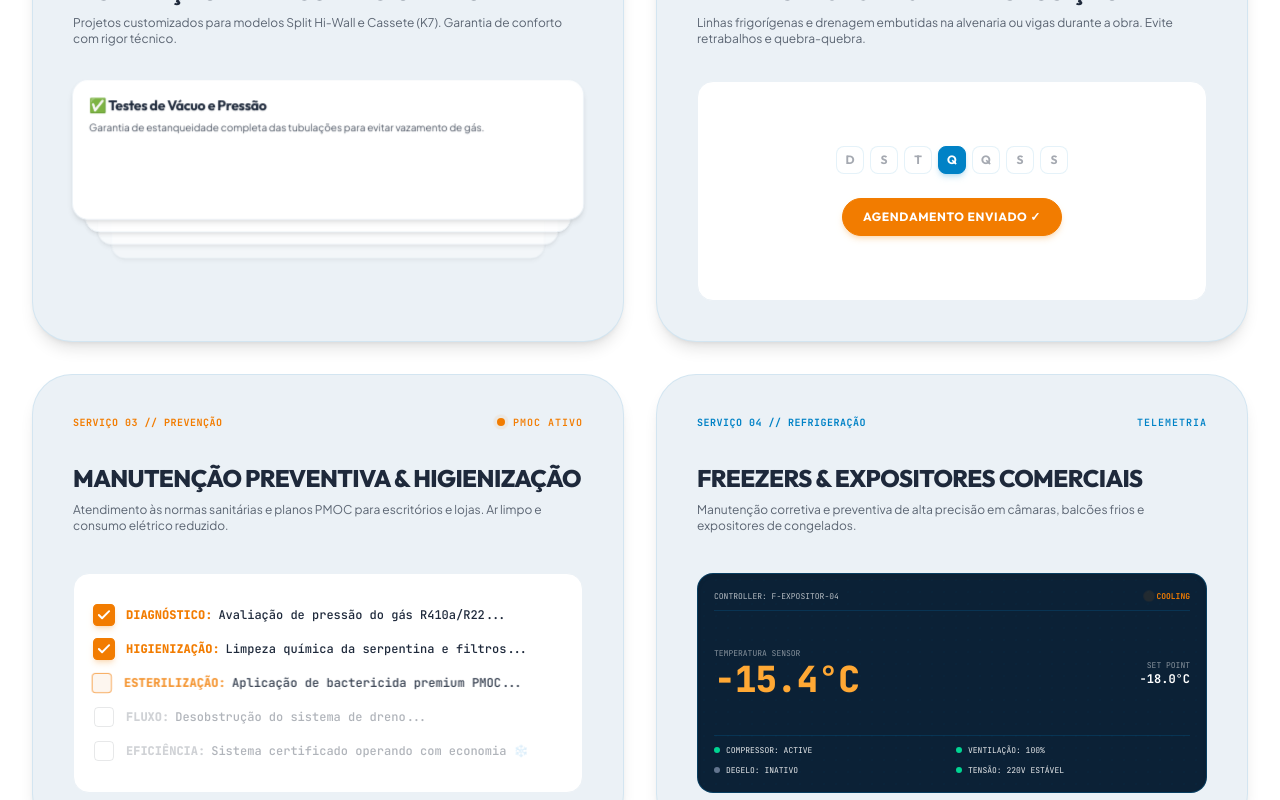
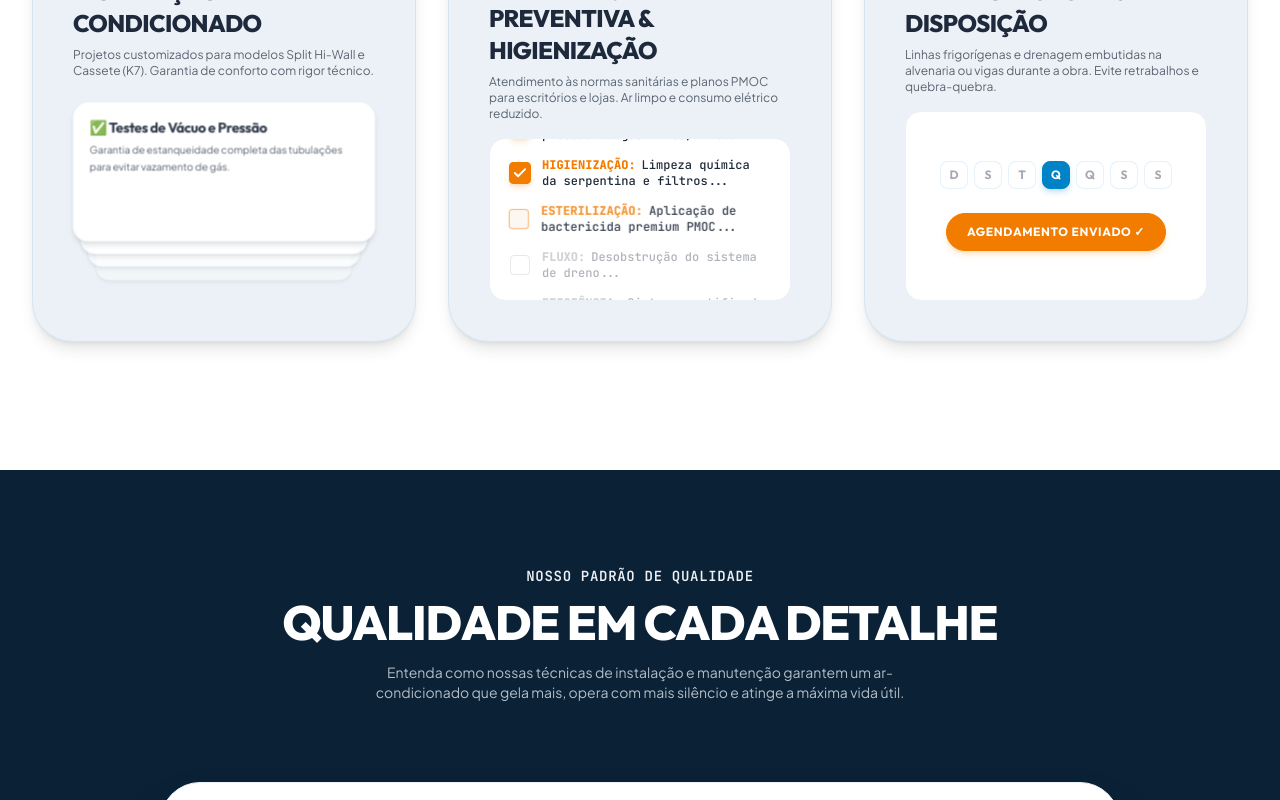
Before and after one commit to Pharmako/Refrigera--o-X, a React (Vite) app: page / in a window 1280 px wide. Shown: the part 1260-2060 px from the top of the page. Built offline with nearby package versions, Linux system fonts and the light colour scheme.

Commit message:
REFRIGERAÇÃO X8 - 3
ALTERAÇÕES DESING

```diff
--- a/src/components/Features.jsx
+++ b/src/components/Features.jsx
@@ -1,6 +1,6 @@
 import React, { useState, useEffect, useRef } from 'react';
 import gsap from 'gsap';
-import { Settings, Calendar, Check, Cpu } from 'lucide-react';
+import { Settings, Calendar, Check } from 'lucide-react';
 
 export default function Features() {
   // CARD 1: Diagnostic Shuffler State (Instalação Split e Cassete/K7)
@@ -23,13 +23,35 @@ export default function Features() {
     return () => clearInterval(timer);
   }, []);
 
-  // CARD 2: Mock Cursor Protocol Scheduler (Infraestrutura e Pré-disposição)
+  // CARD 2: Checklist de Manutenção (Manutenção Preventiva Comercial e Higienização)
+  const checklistItems = [
+    { label: 'DIAGNÓSTICO', text: 'Avaliação de pressão do gás R410a/R22...' },
+    { label: 'HIGIENIZAÇÃO', text: 'Limpeza química da serpentina e filtros...' },
+    { label: 'ESTERILIZAÇÃO', text: 'Aplicação de bactericida premium PMOC...' },
+    { label: 'FLUXO', text: 'Desobstrução do sistema de dreno...' },
+    { label: 'EFICIÊNCIA', text: 'Sistema certificado operando com economia ❄️' },
+  ];
+  const [checkedCount, setCheckedCount] = useState(0);
+
+  useEffect(() => {
+    const interval = setInterval(() => {
+      setCheckedCount((prev) => {
+        if (prev >= checklistItems.length) {
+          return 0; // reset loop
+        }
+        return prev + 1;
+      });
+    }, 2500);
+    return () => clearInterval(interval);
+  }, []);
+
+  // CARD 3: Mock Cursor Protocol Scheduler (Infraestrutura e Pré-disposição)
   const schedulerRef = useRef(null);
   const cursorRef = useRef(null);
   const [activeDay, setActiveDay] = useState(null); // 'Q' (Wednesday) will be clicked
   const [isSaved, setIsSaved] = useState(false);
 
-  const whatsappUrl = "https://wa.me/5531992134194?text=Ol%C3%A1%21+Gostaria+de+agendar+um+orcamento+para+infraestrutura.";
+  const whatsappUrl = "https://wa.me/5531993014013?text=Ol%C3%A1%21+Gostaria+de+agendar+um+orcamento+para+infraestrutura.";
 
   useEffect(() => {
     const ctx = gsap.context(() => {
@@ -105,54 +127,6 @@ export default function Features() {
     return () => ctx.revert();
   }, []);
 
-  // CARD 3: Checklist de Manutenção (Manutenção Preventiva Comercial e Higienização)
-  const checklistItems = [
-    { label: 'DIAGNÓSTICO', text: 'Avaliação de pressão do gás R410a/R22...' },
-    { label: 'HIGIENIZAÇÃO', text: 'Limpeza química da serpentina e filtros...' },
-    { label: 'ESTERILIZAÇÃO', text: 'Aplicação de bactericida premium PMOC...' },
-    { label: 'FLUXO', text: 'Desobstrução do sistema de dreno...' },
-    { label: 'EFICIÊNCIA', text: 'Sistema certificado operando com economia ❄️' },
-  ];
-  const [checkedCount, setCheckedCount] = useState(0);
-
-  useEffect(() => {
-    const interval = setInterval(() => {
-      setCheckedCount((prev) => {
-        if (prev >= checklistItems.length) {
-          return 0; // reset loop
-        }
-        return prev + 1;
-      });
-    }, 2500);
-    return () => clearInterval(interval);
-  }, []);
-
-  // CARD 4: Temperature Telemetry Monitor (Manutenção em Freezers e Expositores)
-  const [telemetryTemp, setTelemetryTemp] = useState(-12.4);
-  const [sensorStatus, setSensorStatus] = useState('COOLING');
-
-  useEffect(() => {
-    const tempInterval = setInterval(() => {
-      setTelemetryTemp((prev) => {
-        if (prev > -18.0) {
-          // Cool down phase
-          setSensorStatus('COOLING');
-          return parseFloat((prev - 0.6).toFixed(1));
-        } else {
-          // Fluctuating state once at temp
-          setSensorStatus('OPTIMAL');
-          const variance = (Math.random() - 0.5) * 0.4;
-          let next = prev + variance;
-          if (next > -17.5) next = -17.5;
-          if (next < -18.8) next = -18.8;
-          return parseFloat(next.toFixed(1));
-        }
-      });
-    }, 1200);
-
-    return () => clearInterval(tempInterval);
-  }, []);
-
   return (
     <section id="features" className="w-full py-24 md:py-32 bg-[#FFFFFF] relative overflow-hidden select-none">
       {/* Title Section */}
@@ -167,8 +141,8 @@ export default function Features() {
         </div>
       </div>
 
-      {/* Bento Grid of 4 Interactive Cards */}
-      <div className="max-w-7xl mx-auto px-6 md:px-8 grid grid-cols-1 md:grid-cols-2 gap-8 items-stretch">
+      {/* Grid of 3 Interactive Cards */}
+      <div className="max-w-7xl mx-auto px-6 md:px-8 grid grid-cols-1 lg:grid-cols-3 gap-8 items-stretch">
 
         {/* Card 1: Instalação de Ar Condicionado (Split e Cassete/K7) */}
         <div className="rounded-[2.5rem] bg-[#EBF1F6] p-8 md:p-10 flex flex-col justify-between border border-[#0082C6]/10 shadow-lg text-[#1E293B] relative h-[460px] overflow-hidden">
@@ -222,7 +196,77 @@ export default function Features() {
           </div>
         </div>
 
-        {/* Card 2: Infraestrutura e Pré-disposição (Mock Cursor Scheduler) */}
+        {/* Card 2: Manutenção Preventiva Comercial e Higienização (Checklist) */}
+        <div className="rounded-[2.5rem] bg-[#EBF1F6] p-8 md:p-10 flex flex-col justify-between border border-[#0082C6]/10 shadow-lg text-[#1E293B] h-[460px]">
+          <div>
+            <div className="flex items-center justify-between mb-8">
+              <span className="text-[10px] font-jetbrains tracking-wider text-[#F27C00] uppercase font-bold">
+                SERVIÇO 02 // PREVENÇÃO
+              </span>
+              <div className="flex items-center gap-2">
+                <span className="relative flex h-2 w-2">
+                  <span className="animate-ping absolute inline-flex h-full w-full rounded-full bg-[#F27C00] opacity-75"></span>
+                  <span className="relative inline-flex rounded-full h-2 w-2 bg-[#F27C00]"></span>
+                </span>
+                <span className="text-[10px] font-jetbrains font-semibold text-[#F27C00] tracking-widest uppercase">
+                  PMOC ATIVO
+                </span>
+              </div>
+            </div>
+
+            <h3 className="text-xl md:text-2xl font-outfit font-extrabold tracking-tight mb-2 uppercase text-left text-[#1E293B]">
+              Manutenção Preventiva & Higienização
+            </h3>
+            <p className="text-xs text-[#1E293B]/70 font-plus-jakarta mb-4 text-left">
+              Atendimento às normas sanitárias e planos PMOC para escritórios e lojas. Ar limpo e consumo elétrico reduzido.
+            </p>
+          </div>
+
+          {/* Checklist Area */}
+          <div className="flex-1 flex flex-col bg-white rounded-2xl p-5 border border-[#EBF1F6] justify-center gap-3.5 overflow-hidden max-h-[220px]">
+            {checklistItems.map((item, idx) => {
+              const isChecked = idx < checkedCount;
+              const isCurrent = idx === checkedCount;
+              return (
+                <div
+                  key={idx}
+                  className={`flex items-center gap-3 transition-all duration-500 text-left ${
+                    isChecked
+                      ? 'opacity-100'
+                      : isCurrent
+                        ? 'opacity-90 scale-[1.01]'
+                        : 'opacity-35'
+                  }`}
+                >
+                  {/* Styled Checkbox Square */}
+                  <div
+                    className={`w-5 h-5 rounded flex items-center justify-center flex-shrink-0 transition-all duration-500 border ${
+                      isChecked
+                        ? 'bg-[#F27C00] border-[#F27C00] text-white scale-110 shadow-md shadow-[#F27C00]/20'
+                        : isCurrent
+                          ? 'border-[#F27C00] bg-[#F27C00]/10 animate-pulse'
+                          : 'border-[#1E293B]/30 bg-transparent'
+                    }`}
+                  >
+                    {isChecked && <Check className="w-3.5 h-3.5 stroke-[3]" />}
+                  </div>
+
+                  {/* Checklist Text */}
+                  <div className="font-jetbrains text-[10px] md:text-xs">
+                    <span className={`font-extrabold uppercase mr-1.5 ${
+                      isChecked ? 'text-[#F27C00]' : isCurrent ? 'text-[#F27C00]/90' : 'text-[#1E293B]/60'
+                    }`}>
+                      {item.label}:
+                    </span>
+                    <span className="text-[#1E293B] font-medium">{item.text}</span>
+                  </div>
+                </div>
+              );
+            })}
+          </div>
+        </div>
+
+        {/* Card 3: Infraestrutura e Pré-disposição (Mock Cursor Scheduler - CTA button card) */}
         <div
           ref={schedulerRef}
           className="rounded-[2.5rem] bg-[#EBF1F6] p-8 md:p-10 flex flex-col justify-between border border-[#0082C6]/10 shadow-lg text-[#1E293B] h-[460px] relative overflow-hidden"
@@ -230,7 +274,7 @@ export default function Features() {
           <div>
             <div className="flex items-center justify-between mb-8">
               <span className="text-[10px] font-jetbrains tracking-wider text-[#0082C6] uppercase font-bold">
-                SERVIÇO 02 // PLANEJAMENTO
+                SERVIÇO 03 // PLANEJAMENTO
               </span>
               <Calendar className="w-5 h-5 text-[#0082C6]" />
             </div>
@@ -300,147 +344,6 @@ export default function Features() {
           </div>
         </div>
 
-        {/* Card 3: Manutenção Preventiva Comercial e Higienização (Checklist) */}
-        <div className="rounded-[2.5rem] bg-[#EBF1F6] p-8 md:p-10 flex flex-col justify-between border border-[#0082C6]/10 shadow-lg text-[#1E293B] h-[460px]">
-          <div>
-            <div className="flex items-center justify-between mb-8">
-              <span className="text-[10px] font-jetbrains tracking-wider text-[#F27C00] uppercase font-bold">
-                SERVIÇO 03 // PREVENÇÃO
-              </span>
-              <div className="flex items-center gap-2">
-                <span className="relative flex h-2 w-2">
-                  <span className="animate-ping absolute inline-flex h-full w-full rounded-full bg-[#F27C00] opacity-75"></span>
-                  <span className="relative inline-flex rounded-full h-2 w-2 bg-[#F27C00]"></span>
-                </span>
-                <span className="text-[10px] font-jetbrains font-semibold text-[#F27C00] tracking-widest uppercase">
-                  PMOC ATIVO
-                </span>
-              </div>
-            </div>
-
-            <h3 className="text-xl md:text-2xl font-outfit font-extrabold tracking-tight mb-2 uppercase text-left text-[#1E293B]">
-              Manutenção Preventiva & Higienização
-            </h3>
-            <p className="text-xs text-[#1E293B]/70 font-plus-jakarta mb-4 text-left">
-              Atendimento às normas sanitárias e planos PMOC para escritórios e lojas. Ar limpo e consumo elétrico reduzido.
-            </p>
-          </div>
-
-          {/* Checklist Area */}
-          <div className="flex-1 flex flex-col bg-white rounded-2xl p-5 border border-[#EBF1F6] justify-center gap-3.5 overflow-hidden max-h-[220px]">
-            {checklistItems.map((item, idx) => {
-              const isChecked = idx < checkedCount;
-              const isCurrent = idx === checkedCount;
-              return (
-                <div
-                  key={idx}
-                  className={`flex items-center gap-3 transition-all duration-500 text-left ${
-                    isChecked
-                      ? 'opacity-100'
-                      : isCurrent
-                        ? 'opacity-90 scale-[1.01]'
-                        : 'opacity-35'
-                  }`}
-                >
-                  {/* Styled Checkbox Square */}
-                  <div
-                    className={`w-5 h-5 rounded flex items-center justify-center flex-shrink-0 transition-all duration-500 border ${
-                      isChecked
-                        ? 'bg-[#F27C00] border-[#F27C00] text-white scale-110 shadow-md shadow-[#F27C00]/20'
-                        : isCurrent
-                          ? 'border-[#F27C00] bg-[#F27C00]/10 animate-pulse'
-                          : 'border-[#1E293B]/30 bg-transparent'
-                    }`}
-                  >
-                    {isChecked && <Check className="w-3.5 h-3.5 stroke-[3]" />}
-                  </div>
-
-                  {/* Checklist Text */}
-                  <div className="font-jetbrains text-[10px] md:text-xs">
-                    <span className={`font-extrabold uppercase mr-1.5 ${
-                      isChecked ? 'text-[#F27C00]' : isCurrent ? 'text-[#F27C00]/90' : 'text-[#1E293B]/60'
-                    }`}>
-                      {item.label}:
-                    </span>
-                    <span className="text-[#1E293B] font-medium">{item.text}</span>
-                  </div>
-                </div>
-              );
-            })}
-          </div>
-        </div>
-
-        {/* Card 4: Manutenção em Freezers e Expositores (Temperature Telemetry Monitor) */}
-        <div className="rounded-[2.5rem] bg-[#EBF1F6] p-8 md:p-10 flex flex-col justify-between border border-[#0082C6]/10 shadow-lg text-[#1E293B] h-[460px] relative overflow-hidden">
-          <div>
-            <div className="flex items-center justify-between mb-8">
-              <span className="text-[10px] font-jetbrains tracking-wider text-[#0082C6] uppercase font-bold">
-                SERVIÇO 04 // REFRIGERAÇÃO
-              </span>
-              <div className="flex items-center gap-2">
-                <span className="text-[10px] font-jetbrains font-semibold text-[#0082C6] tracking-widest uppercase">
-                  TELEMETRIA
-                </span>
-              </div>
-            </div>
-
-            <h3 className="text-xl md:text-2xl font-outfit font-extrabold tracking-tight mb-2 uppercase text-left">
-              Freezers & Expositores Comerciais
-            </h3>
-            <p className="text-xs text-[#1E293B]/70 font-plus-jakarta mb-4 text-left">
-              Manutenção corretiva e preventiva de alta precisão em câmaras, balcões frios e expositores de congelados.
-            </p>
-          </div>
-
-          {/* Controller and Telemetry Dashboard UI */}
-          <div className="relative flex-1 flex flex-col bg-[#0B2136] rounded-2xl p-4 border border-[#0082C6]/30 text-white font-jetbrains max-h-[220px] justify-between shadow-inner">
-            <div className="absolute inset-0 bg-[radial-gradient(rgba(0,130,198,0.15)_1px,transparent_1px)] [background-size:12px_12px] opacity-20 pointer-events-none rounded-2xl"></div>
-
-            {/* Header info */}
-            <div className="flex items-center justify-between border-b border-[#0082C6]/20 pb-2 text-[8px] z-10 text-white/70">
-              <span>CONTROLLER: F-EXPOSITOR-04</span>
-              <div className="flex items-center gap-1">
-                <span className={`w-1.5 h-1.5 rounded-full ${sensorStatus === 'OPTIMAL' ? 'bg-emerald-400 animate-pulse' : 'bg-[#F27C00] animate-ping'}`}></span>
-                <span className={sensorStatus === 'OPTIMAL' ? 'text-emerald-400 font-bold' : 'text-[#F27C00] font-bold'}>{sensorStatus}</span>
-              </div>
-            </div>
-
-            {/* Live readout */}
-            <div className="flex items-center justify-between py-2 z-10">
-              <div className="flex flex-col">
-                <span className="text-[8px] text-white/50 uppercase">Temperatura Sensor</span>
-                <span className="text-3xl md:text-4xl font-extrabold text-[#FFA834] tracking-tight tabular-nums select-all">
-                  {telemetryTemp.toFixed(1)}°C
-                </span>
-              </div>
-              <div className="text-right flex flex-col justify-end">
-                <span className="text-[8px] text-white/50 uppercase">Set Point</span>
-                <span className="text-xs font-bold text-white">-18.0°C</span>
-              </div>
-            </div>
-
-            {/* Status bars & sensors */}
-            <div className="grid grid-cols-2 gap-2 text-[8px] border-t border-[#0082C6]/20 pt-2 z-10 text-white/90">
-              <div className="flex items-center gap-1.5">
-                <span className="w-1.5 h-1.5 rounded-full bg-emerald-400"></span>
-                COMPRESSOR: ACTIVE
-              </div>
-              <div className="flex items-center gap-1.5">
-                <span className="w-1.5 h-1.5 rounded-full bg-emerald-400"></span>
-                VENTILAÇÃO: 100%
-              </div>
-              <div className="flex items-center gap-1.5">
-                <span className="w-1.5 h-1.5 rounded-full bg-slate-500"></span>
-                DEGELO: INATIVO
-              </div>
-              <div className="flex items-center gap-1.5">
-                <span className="w-1.5 h-1.5 rounded-full bg-emerald-400"></span>
-                TENSÃO: 220V ESTÁVEL
-              </div>
-            </div>
-          </div>
-        </div>
-
       </div>
     </section>
   );
--- a/src/components/Hero.jsx
+++ b/src/components/Hero.jsx
@@ -5,7 +5,7 @@ export default function Hero() {
   const containerRef = useRef(null);
   const textGroupRef = useRef(null);
 
-  const whatsappUrl = "https://wa.me/5531992134194?text=Ol%C3%A1%21+Gostaria+de+falar+com+um+especialista.";
+  const whatsappUrl = "https://wa.me/5531993014013?text=Ol%C3%A1%21+Gostaria+de+falar+com+um+especialista.";
 
   useEffect(() => {
     const ctx = gsap.context(() => {
@@ -119,15 +119,15 @@ export default function Hero() {
           </span>
 
           <span className="hero-line text-3xl sm:text-5xl lg:text-6xl font-extrabold tracking-tight leading-[1.1] uppercase">
-            Climatização Corporativa
+            Especialistas em
           </span>
-          <span className="hero-line text-2xl sm:text-4xl lg:text-5xl font-medium tracking-tight leading-[1.1] text-[#0082C6] italic">
-            e Residencial de Alto Padrão.
+          <span className="hero-line text-2xl sm:text-4xl lg:text-5xl font-medium tracking-tight leading-[1.1] text-[#0082C6] italic uppercase">
+            Climatização
           </span>
         </h1>
 
         <p className="hero-line max-w-2xl text-sm md:text-base text-white/80 font-plus-jakarta mt-6 leading-relaxed text-left">
-          Infraestrutura térmica robusta para clínicas, comércios e residências. O conforto que você merece, com a qualidade técnica que o seu negócio exige.
+          Instalação, manutenção e higienização com rigor técnico. Garantimos a temperatura ideal e a pureza do ar que a sua família e o seu negócio merecem.
         </p>
 
         {/* Action Button & Trust Bar */}
--- a/src/components/Navbar.jsx
+++ b/src/components/Navbar.jsx
@@ -15,7 +15,7 @@ export default function Navbar() {
     return () => window.removeEventListener('scroll', handleScroll);
   }, []);
 
-  const whatsappUrl = "https://wa.me/5531992134194?text=Ol%C3%A1%21+Gostaria+de+falar+com+um+especialista.";
+  const whatsappUrl = "https://wa.me/5531993014013?text=Ol%C3%A1%21+Gostaria+de+falar+com+um+especialista.";
 
   return (
     <nav className="fixed top-6 left-0 right-0 z-50 px-4 md:px-8 flex justify-center transition-all duration-500">
```
Also changed, not shown: public/favicon.svg.
